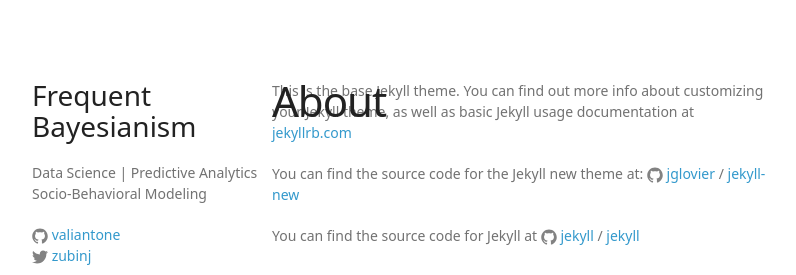
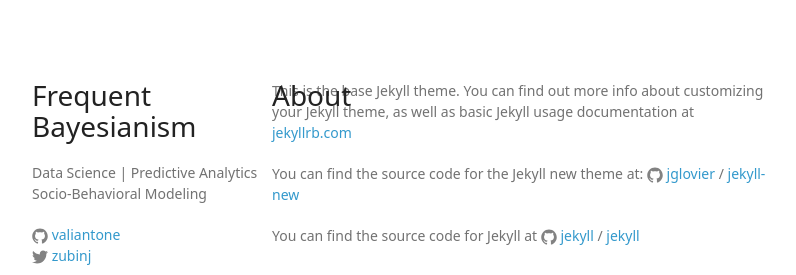
Before and after one commit to valiantone/valiantone.github.io, a Jekyll site: the page built from about.md, in a window 1280 px wide. Shown: the top 275 px of the page, without its empty margins (238-1034 px from the left). Built offline with Jekyll 4.4.1, drawn with Linux system fonts in a browser that asks for light colours; some web fonts are replaced.

Commit message:
quick change to improve page look

```diff
--- a/_layouts/page.html
+++ b/_layouts/page.html
@@ -1,10 +1,11 @@
 ---
 layout: default
+published: true
 ---
 <article class="post">
 
   <header class="post-header">
-    <h1 class="post-title">{{ page.title }}</h1>
+    <h1>{{ page.title }}</h1>
   </header>
 
   <div class="post-content">
```
